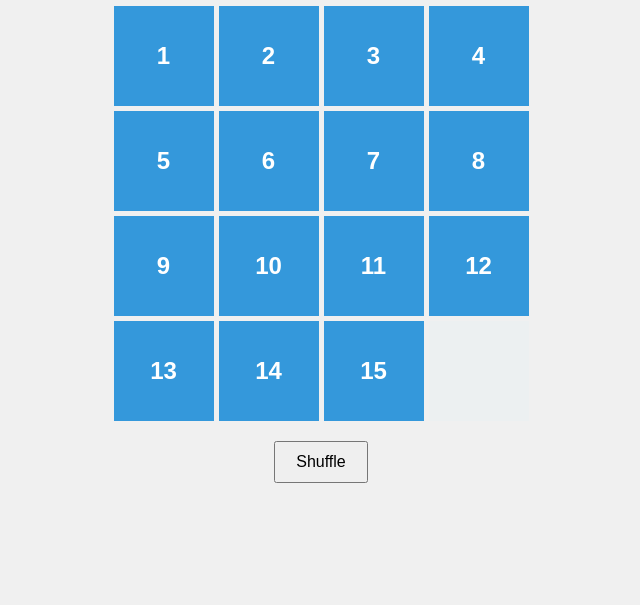
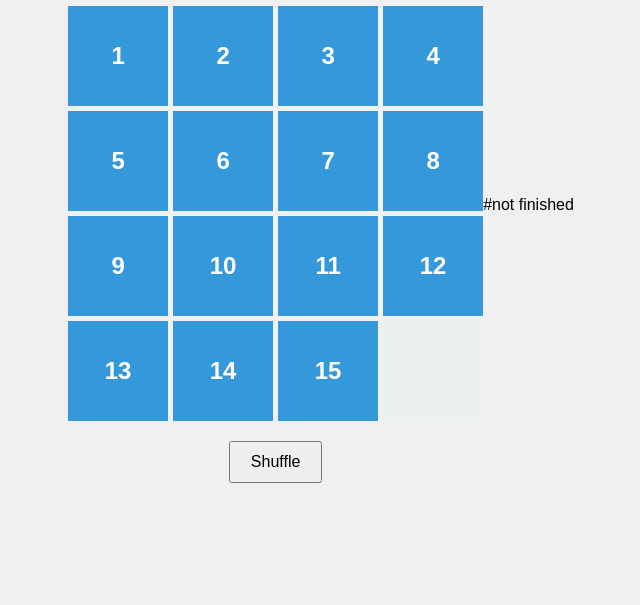
Before and after one commit to gufesz/15puzzleteam, a plain HTML site: page 15puzzle/index.html in a window 1280 px wide. Shown: the part 195-800 px from the top of the page, without its empty margins (319-959 px from the left). Drawn offline with Linux system fonts and the light colour scheme.

Commit message:
Update index.html

```diff
--- a/15puzzle/index.html
+++ b/15puzzle/index.html
@@ -15,5 +15,6 @@
     </div>
 
     <script src="script.js"></script>
+    #not finished
 </body>
 </html>
```
